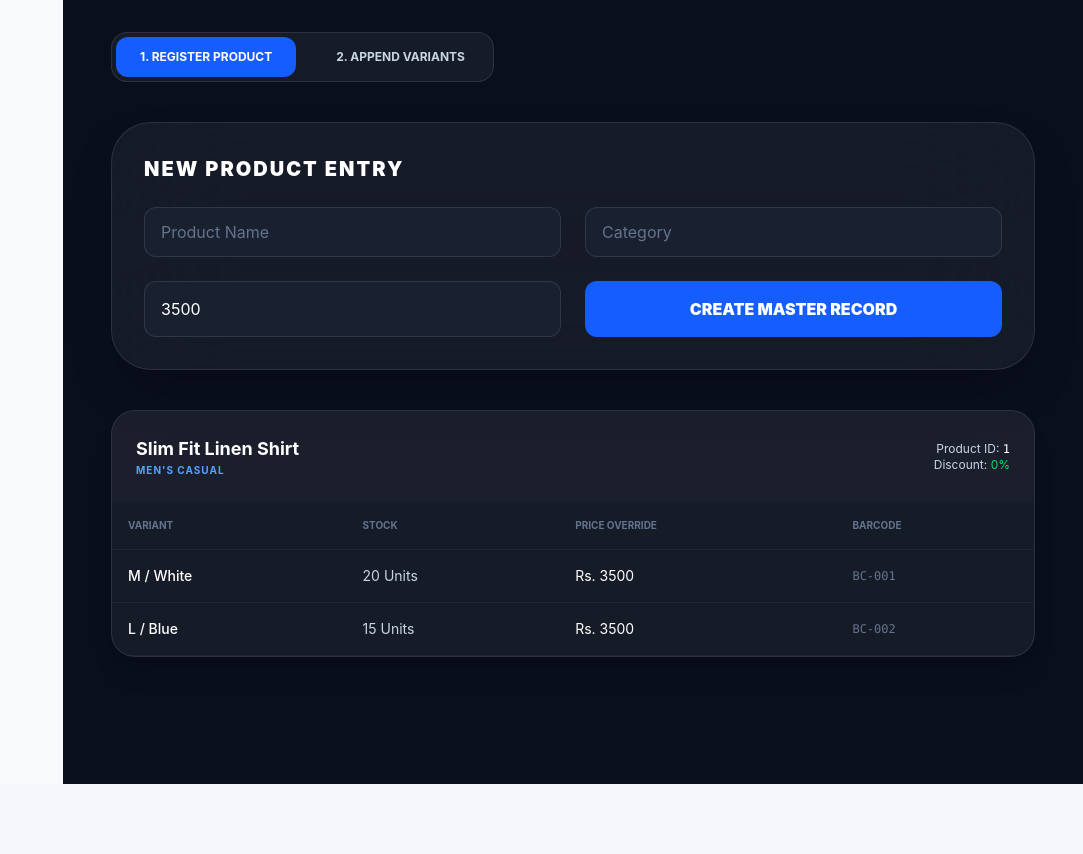
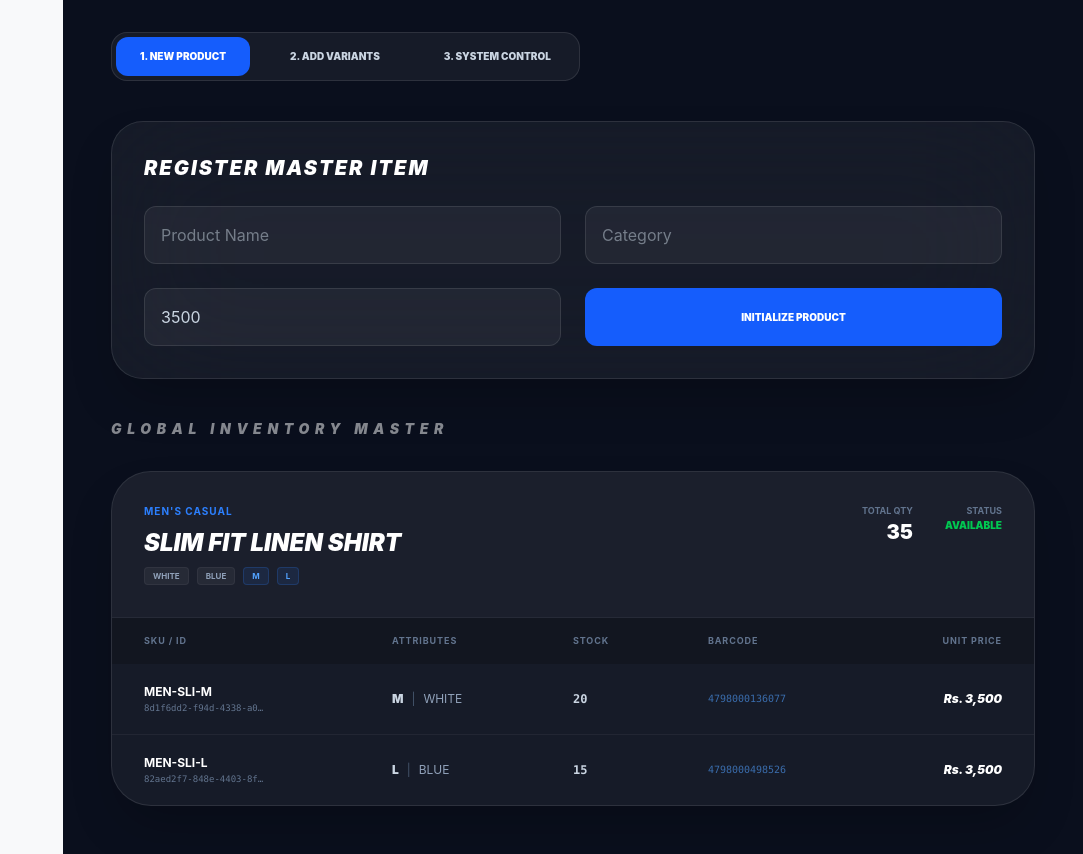
Before and after one commit to RasikaMadushanka/cloth_shop, a React (Vite) app: page /settings in a window 1280 px wide. Shown: the part 940-1794 px from the top of the page, without its empty margins (197-1280 px from the left). Before the commit the page ends 1724 px from the top, so only its background shows below. Built offline with nearby package versions, Linux system fonts and the light colour scheme.

Commit message:
setting component is fix

```diff
--- a/package.json
+++ b/package.json
@@ -13,6 +13,7 @@
     "@tailwindcss/vite": "^4.2.2",
     "lucide-react": "^1.8.0",
     "react": "^19.2.4",
+    "react-barcode": "^1.6.1",
     "react-dom": "^19.2.4",
     "react-icons": "^5.6.0",
     "react-router-dom": "^7.14.1",
--- a/src/components/setting/product/productManagement.tsx
+++ b/src/components/setting/product/productManagement.tsx
@@ -1,10 +1,15 @@
 import React, { useState } from 'react';
+import Barcode from 'react-barcode';
 
+// --- UPDATED INTERFACES TO MATCH YOUR API DATA ---
 interface Variant {
+  variantId?: string; // New from API
+  sku?: string;       // New from API
   size: string;
   color: string;
   stockQuantity: number;
   priceOverride: number;
+  finalPrice?: number | null; // New from API
   barcodeId?: string;
 }
 
@@ -14,11 +19,32 @@ interface Product {
   category: string;
   basePrice: number;
   discountPercentage: number;
+  discountedPrice?: number;   // New from API
+  totalQuantity?: number;     // New from API
+  stockStatus?: string;       // New from API
+  availableColors?: string[]; // New from API
+  availableSizes?: string[];  // New from API
+  createdAt?: string;         // New from API
   variants: Variant[];
 }
 
 const ProductManagement: React.FC = () => {
-  // --- Static Inventory State ---
+  // --- YOUR ORIGINAL EAN-13 GENERATOR ---
+  const generateRealBarcode = (pId: number, vCount: number): string => {
+    const prefix = "479"; // Sri Lanka
+    const companyCode = "8000";
+    const productPart = `${pId}${vCount}`.slice(-5).padStart(5, '0');
+    const base = prefix + companyCode + productPart;
+
+    let sum = 0;
+    for (let i = 0; i < 12; i++) {
+      const digit = parseInt(base[i]);
+      sum += (i % 2 === 0) ? digit : digit * 3;
+    }
+    const checkDigit = (10 - (sum % 10)) % 10;
+    return base + checkDigit.toString();
+  };
+
   const [products, setProducts] = useState<Product[]>([
     {
       productId: 1,
@@ -26,170 +52,215 @@ const ProductManagement: React.FC = () => {
       category: "Men's Casual",
       basePrice: 3500.0,
       discountPercentage: 0.0,
+      discountedPrice: 3500.0,
+      totalQuantity: 35,
+      stockStatus: "AVAILABLE",
+      availableColors: ["White", "Blue"],
+      availableSizes: ["M", "L"],
       variants: [
-        { size: "M", color: "White", stockQuantity: 20, priceOverride: 3500.0, barcodeId: "BC-001" },
-        { size: "L", color: "Blue", stockQuantity: 15, priceOverride: 3500.0, barcodeId: "BC-002" }
+        { variantId: "8d1f6dd2-f94d-4338-a0dc-8154eb84079f", sku: "MEN-SLI-M", size: "M", color: "White", stockQuantity: 20, priceOverride: 3500.0, barcodeId: "4798000136077" },
+        { variantId: "82aed2f7-848e-4403-8f75-73af1169ab3f", sku: "MEN-SLI-L", size: "L", color: "Blue", stockQuantity: 15, priceOverride: 3500.0, barcodeId: "4798000498526" }
       ]
     }
   ]);
 
-  // --- Form States ---
-  const [activeTab, setActiveTab] = useState<'ADD' | 'UPDATE_VARIANT'>('ADD');
+  const [activeTab, setActiveTab] = useState<'ADD' | 'UPDATE_VARIANT' | 'MANAGE'>('ADD');
   const [selectedProductId, setSelectedProductId] = useState<number | "">("");
+  const [barcodeModal, setBarcodeModal] = useState<{ productName: string, variants: Variant[] } | null>(null);
 
-  // Product Add State (JSON 1)
-  const [productForm, setProductForm] = useState({
-    productName: '',
-    category: '',
-    basePrice: 3500.0,
-    discountPercentage: 0.0
-  });
+  const [productForm, setProductForm] = useState({ productName: '', category: '', basePrice: 3500.0, discountPercentage: 0.0 });
+  const [variantForm, setVariantForm] = useState<Variant>({ size: '', color: '', stockQuantity: 0, priceOverride: 3500.0 });
 
-  // Variant Add State (JSON 2)
-  const [variantForm, setVariantForm] = useState<Variant>({
-    size: '', color: '', stockQuantity: 0, priceOverride: 3500.0
-  });
-
-  // --- Logic 1: Initial Product Registration ---
+  // --- YOUR ORIGINAL FUNCTIONS ---
   const handleInitialProductAdd = (e: React.FormEvent) => {
     e.preventDefault();
-    const newProduct: Product = {
-      ...productForm,
-      productId: products.length + 1,
-      variants: [] // Starts with empty variants or current form variants
-    };
+    const newProduct: Product = { ...productForm, productId: products.length + 1, variants: [] };
     setProducts([...products, newProduct]);
-    alert("Phase 1: Product Registered Successfully!");
     setProductForm({ productName: '', category: '', basePrice: 3500.0, discountPercentage: 0.0 });
   };
 
-  // --- Logic 2: Adding Variants to Existing Product ---
   const handleAddVariantToExisting = () => {
     if (!selectedProductId) return;
-
     setProducts(prev => prev.map(p => {
       if (p.productId === selectedProductId) {
-        return {
-          ...p,
-          variants: [...p.variants, { ...variantForm, barcodeId: `BC-${Math.floor(Math.random() * 1000)}` }]
-        };
+        const nextVariantIndex = p.variants.length + 1;
+        const realBarcode = generateRealBarcode(p.productId, nextVariantIndex);
+        return { ...p, variants: [...p.variants, { ...variantForm, barcodeId: realBarcode }] };
       }
       return p;
     }));
+    setVariantForm({ size: '', color: '', stockQuantity: 0, priceOverride: 3500.0 });
+  };
 
-    alert(`Phase 2: New Variant Added to Product ID: ${selectedProductId}`);
-    setVariantForm({ size: '', color: '', stockQuantity: 0, priceOverride: 3500.0 });
+  const handleItemPriceChange = (barcode: string) => {
+    const newPrice = window.prompt(`Update price for Barcode: ${barcode}`);
+    if (newPrice) {
+      setProducts(prev => prev.map(p => ({
+        ...p,
+        variants: p.variants.map(v => v.barcodeId === barcode ? { ...v, priceOverride: parseFloat(newPrice) } : v)
+      })));
+    }
   };
 
   return (
     <div className="min-h-screen bg-[#0a0f1d] p-6 lg:p-12 text-slate-300">
       <div className="max-w-6xl mx-auto space-y-10">
 
-        {/* Navigation Tabs */}
-        <div className="flex gap-4 p-1 bg-white/5 w-fit rounded-2xl border border-white/10">
-          <button
-            onClick={() => setActiveTab('ADD')}
-            className={`px-6 py-3 rounded-xl font-bold text-xs transition-all ${activeTab === 'ADD' ? 'bg-blue-600 text-white' : 'hover:bg-white/5'}`}
-          >
-            1. REGISTER PRODUCT
-          </button>
-          <button
-            onClick={() => setActiveTab('UPDATE_VARIANT')}
-            className={`px-6 py-3 rounded-xl font-bold text-xs transition-all ${activeTab === 'UPDATE_VARIANT' ? 'bg-amber-600 text-white' : 'hover:bg-white/5'}`}
-          >
-            2. APPEND VARIANTS
-          </button>
+        {/* Navigation */}
+        <div className="flex flex-wrap gap-4 p-1 bg-white/5 w-fit rounded-2xl border border-white/10">
+          <button onClick={() => setActiveTab('ADD')} className={`px-6 py-3 rounded-xl font-black text-[10px] transition-all ${activeTab === 'ADD' ? 'bg-blue-600 text-white' : 'hover:bg-white/5'}`}>1. NEW PRODUCT</button>
+          <button onClick={() => setActiveTab('UPDATE_VARIANT')} className={`px-6 py-3 rounded-xl font-black text-[10px] transition-all ${activeTab === 'UPDATE_VARIANT' ? 'bg-amber-600 text-white' : 'hover:bg-white/5'}`}>2. ADD VARIANTS</button>
+          <button onClick={() => setActiveTab('MANAGE')} className={`px-6 py-3 rounded-xl font-black text-[10px] transition-all ${activeTab === 'MANAGE' ? 'bg-cyan-600 text-white' : 'hover:bg-white/5'}`}>3. SYSTEM CONTROL</button>
         </div>
 
-        {/* --- PHASE 1: PRODUCT ADD --- */}
+        {/* Add Product Section */}
         {activeTab === 'ADD' && (
-          <section className="bg-white/5 backdrop-blur-3xl border border-white/10 rounded-[2.5rem] p-8 shadow-2xl animate-in fade-in duration-500">
-            <h2 className="text-xl font-black text-white mb-6 uppercase tracking-widest">New Product Entry</h2>
+          <section className="bg-white/5 backdrop-blur-3xl border border-white/10 rounded-[2rem] p-8 shadow-2xl">
+            <h2 className="text-xl font-black text-white mb-6 uppercase tracking-widest italic">Register Master Item</h2>
             <form onSubmit={handleInitialProductAdd} className="grid grid-cols-1 md:grid-cols-2 gap-6">
-              <input
-                placeholder="Product Name" className="form-input-style"
-                value={productForm.productName} onChange={e => setProductForm({...productForm, productName: e.target.value})}
-              />
-              <input
-                placeholder="Category" className="form-input-style"
-                value={productForm.category} onChange={e => setProductForm({...productForm, category: e.target.value})}
-              />
-              <input
-                type="number" placeholder="Base Price" className="form-input-style"
-                value={productForm.basePrice} onChange={e => setProductForm({...productForm, basePrice: +e.target.value})}
-              />
-              <button type="submit" className="bg-blue-600 py-4 rounded-xl font-black text-white hover:bg-blue-500 transition-all">
-                CREATE MASTER RECORD
-              </button>
+              <input placeholder="Product Name" className="bg-white/5 border border-white/10 p-4 rounded-xl outline-none focus:border-blue-500" value={productForm.productName} onChange={e => setProductForm({ ...productForm, productName: e.target.value })} required />
+              <input placeholder="Category" className="bg-white/5 border border-white/10 p-4 rounded-xl outline-none focus:border-blue-500" value={productForm.category} onChange={e => setProductForm({ ...productForm, category: e.target.value })} required />
+              <input type="number" placeholder="Base Price" className="bg-white/5 border border-white/10 p-4 rounded-xl outline-none focus:border-blue-500" value={productForm.basePrice} onChange={e => setProductForm({ ...productForm, basePrice: +e.target.value })} required />
+              <button type="submit" className="bg-blue-600 py-4 rounded-xl font-black text-white hover:bg-blue-700 transition-colors uppercase text-[10px]">Initialize Product</button>
             </form>
           </section>
         )}
 
-        {/* --- PHASE 2: VARIANT ADD --- */}
+        {/* Update Variant Section */}
         {activeTab === 'UPDATE_VARIANT' && (
-          <section className="bg-white/5 backdrop-blur-3xl border border-white/10 rounded-[2.5rem] p-8 shadow-2xl animate-in fade-in duration-500">
-            <h2 className="text-xl font-black text-white mb-6 uppercase tracking-widest">Append Item Variants</h2>
+          <section className="bg-white/5 backdrop-blur-3xl border border-white/10 rounded-[2rem] p-8 shadow-2xl">
+            <h2 className="text-xl font-black text-white mb-6 uppercase tracking-widest italic">Append New Variants</h2>
             <div className="grid grid-cols-1 md:grid-cols-3 gap-6">
-              <select
-                className="form-input-style md:col-span-3"
-                value={selectedProductId} onChange={e => setSelectedProductId(+e.target.value)}
-              >
-                <option value="">Select Product to Update...</option>
-                {products.map(p => <option key={p.productId} value={p.productId}>{p.productName} (ID: {p.productId})</option>)}
+              <select className="bg-white/5 border border-white/10 p-4 rounded-xl outline-none md:col-span-3 text-slate-400" value={selectedProductId} onChange={e => setSelectedProductId(+e.target.value)}>
+                <option value="">Choose Master Product...</option>
+                {products.map(p => <option key={p.productId} value={p.productId}>{p.productName}</option>)}
               </select>
-
-              <input placeholder="Size (e.g. 32)" className="form-input-style" value={variantForm.size} onChange={e => setVariantForm({...variantForm, size: e.target.value})} />
-              <input placeholder="Color (e.g. Green)" className="form-input-style" value={variantForm.color} onChange={e => setVariantForm({...variantForm, color: e.target.value})} />
-              <input type="number" placeholder="Stock Qty" className="form-input-style" value={variantForm.stockQuantity || ''} onChange={e => setVariantForm({...variantForm, stockQuantity: +e.target.value})} />
-
-              <button
-                onClick={handleAddVariantToExisting}
-                className="md:col-span-3 bg-amber-600 py-4 rounded-xl font-black text-white hover:bg-amber-500 transition-all"
-              >
-                ADD VARIANT TO SELECTION
-              </button>
+              <input placeholder="Size" className="bg-white/5 border border-white/10 p-4 rounded-xl outline-none" value={variantForm.size} onChange={e => setVariantForm({ ...variantForm, size: e.target.value })} />
+              <input placeholder="Color" className="bg-white/5 border border-white/10 p-4 rounded-xl outline-none" value={variantForm.color} onChange={e => setVariantForm({ ...variantForm, color: e.target.value })} />
+              <input type="number" placeholder="Stock Qty" className="bg-white/5 border border-white/10 p-4 rounded-xl outline-none" value={variantForm.stockQuantity || ''} onChange={e => setVariantForm({ ...variantForm, stockQuantity: +e.target.value })} />
+              <button onClick={handleAddVariantToExisting} className="md:col-span-3 bg-amber-600 py-4 rounded-xl font-black text-white uppercase hover:bg-amber-700 transition-colors">Generate Barcode & Add</button>
             </div>
           </section>
         )}
 
-        {/* --- INVENTORY VIEW --- */}
-        <div className="grid grid-cols-1 gap-6">
+        {/* --- NEW: MASTER PRODUCT VIEW TABLE --- */}
+        <div className="space-y-8">
+          <h2 className="text-sm font-black text-white uppercase tracking-[0.4em] italic opacity-50">Global Inventory Master</h2>
           {products.map(product => (
-            <div key={product.productId} className="bg-white/5 border border-white/10 rounded-3xl overflow-hidden shadow-xl">
-              <div className="p-6 flex justify-between items-center bg-white/[0.02]">
-                <div>
-                  <h3 className="text-lg font-bold text-white">{product.productName}</h3>
-                  <p className="text-[10px] text-blue-400 font-bold uppercase tracking-widest">{product.category}</p>
-                </div>
-                <div className="text-right text-xs">
-                  <p>Product ID: <span className="text-white font-mono">{product.productId}</span></p>
-                  <p>Discount: <span className="text-green-400">{product.discountPercentage}%</span></p>
+            <div key={product.productId} className="bg-white/5 border border-white/10 rounded-[2.5rem] overflow-hidden shadow-2xl transition-all hover:border-white/20">
+              {/* Product Header Card */}
+              <div className="p-8 bg-white/[0.02] flex flex-wrap justify-between items-start border-b border-white/5 gap-6">
+                <div className="space-y-2">
+                  <p className="text-[10px] text-blue-500 font-bold uppercase tracking-widest">{product.category}</p>
+                  <h3 className="text-2xl font-black text-white uppercase italic">{product.productName}</h3>
+                  <div className="flex gap-2">
+                    {product.availableColors?.map(c => <span key={c} className="px-2 py-0.5 bg-white/5 rounded text-[8px] font-bold text-slate-400 border border-white/5 uppercase">{c}</span>)}
+                    {product.availableSizes?.map(s => <span key={s} className="px-2 py-0.5 bg-blue-500/10 rounded text-[8px] font-bold text-blue-400 border border-blue-500/20 uppercase">{s}</span>)}
                   </div>
                 </div>
 
+                <div className="flex gap-8 text-right">
+                  <div>
+                    <p className="text-[9px] text-slate-500 font-bold uppercase">Total Qty</p>
+                    <p className="text-xl font-black text-white">{product.totalQuantity || 0}</p>
+                  </div>
+                  <div>
+                    <p className="text-[9px] text-slate-500 font-bold uppercase">Status</p>
+                    <p className={`text-[10px] font-black uppercase ${product.stockStatus === 'AVAILABLE' ? 'text-green-500' : 'text-red-500'}`}>{product.stockStatus || 'UNKNOWN'}</p>
+                  </div>
+                </div>
+              </div>
+
+              {/* Variant Table */}
+              <div className="overflow-x-auto">
                 <table className="w-full text-left">
-                <thead className="text-[10px] text-slate-500 font-bold uppercase">
-                  <tr className="border-b border-white/5">
-                    <th className="p-4">Variant</th>
-                    <th className="p-4">Stock</th>
-                    <th className="p-4">Price Override</th>
-                    <th className="p-4">Barcode</th>
+                  <thead className="bg-black/20 text-[9px] text-slate-500 uppercase font-black tracking-widest">
+                    <tr>
+                      <th className="px-8 py-4">SKU / ID</th>
+                      <th className="px-8 py-4">Attributes</th>
+                      <th className="px-8 py-4">Stock</th>
+                      <th className="px-8 py-4">Barcode</th>
+                      <th className="px-8 py-4 text-right">Unit Price</th>
                     </tr>
                   </thead>
-                <tbody className="text-sm">
+                  <tbody className="text-xs divide-y divide-white/5">
                     {product.variants.map((v, i) => (
-                    <tr key={i} className="border-b border-white/5 hover:bg-white/[0.01]">
-                      <td className="p-4 text-white font-medium">{v.size} / {v.color}</td>
-                      <td className="p-4">{v.stockQuantity} Units</td>
-                      <td className="p-4 text-white">Rs. {v.priceOverride}</td>
-                      <td className="p-4 font-mono text-xs text-slate-500">{v.barcodeId}</td>
+                      <tr key={i} className="hover:bg-white/[0.01] transition-colors">
+                        <td className="px-8 py-5">
+                          <p className="font-bold text-white uppercase">{v.sku || 'N/A'}</p>
+                          <p className="text-[9px] text-slate-500 font-mono mt-0.5 truncate max-w-[120px]">{v.variantId}</p>
+                        </td>
+                        <td className="px-8 py-5">
+                          <span className="text-slate-300 font-black">{v.size}</span>
+                          <span className="mx-2 text-slate-600">|</span>
+                          <span className="text-slate-400 uppercase">{v.color}</span>
+                        </td>
+                        <td className="px-8 py-5">
+                          <span className={`font-mono font-bold ${v.stockQuantity < 5 ? 'text-red-500' : 'text-slate-300'}`}>{v.stockQuantity}</span>
+                        </td>
+                        <td className="px-8 py-5 font-mono text-[10px] text-blue-400/60">{v.barcodeId}</td>
+                        <td className="px-8 py-5 text-right font-black text-white italic">Rs. {v.priceOverride.toLocaleString()}</td>
                       </tr>
                     ))}
                   </tbody>
                 </table>
               </div>
+            </div>
           ))}
         </div>
+
+        {/* Original Action Sections */}
+        {activeTab === 'MANAGE' && (
+          <section className="bg-white/5 backdrop-blur-3xl border border-white/10 rounded-[2rem] p-8 shadow-2xl">
+            <h2 className="text-xl font-black text-white mb-6 uppercase tracking-widest italic text-center">Printable Barcode Labels</h2>
+            <div className="grid grid-cols-1 gap-4">
+              {products.map(p => (
+                <div key={p.productId} className="flex justify-between items-center p-4 bg-white/5 rounded-2xl border border-white/5">
+                  <span className="font-bold text-white uppercase text-xs">{p.productName}</span>
+                  <button onClick={() => setBarcodeModal({ productName: p.productName, variants: p.variants })} className="text-[10px] font-black text-cyan-400 border border-cyan-400/30 px-6 py-2 rounded-xl hover:bg-cyan-400 hover:text-white transition-all">GENERATE TAGS</button>
+                </div>
+              ))}
+            </div>
+          </section>
+        )}
+
+        {/* Dynamic Barcode Modal */}
+        {barcodeModal && (
+          <div className="fixed inset-0 bg-black/95 backdrop-blur-2xl flex items-center justify-center p-6 z-50">
+            <div className="bg-[#111827] border border-white/10 rounded-[3rem] w-full max-w-lg p-10 overflow-hidden">
+              <h3 className="text-xl font-black text-white mb-2 uppercase italic text-center">{barcodeModal.productName}</h3>
+              <p className="text-[10px] text-slate-500 text-center mb-8 font-bold uppercase tracking-widest">Scanning Ready</p>
+
+              <div className="space-y-6 max-h-[60vh] overflow-y-auto pr-4 custom-scrollbar">
+                {barcodeModal.variants.map((v, idx) => (
+                  <div key={idx} className="bg-white p-6 rounded-[2rem] flex flex-col items-center justify-center shadow-xl">
+                    <p className="text-[10px] text-black font-black uppercase mb-1">{barcodeModal.productName}</p>
+                    <p className="text-[9px] text-slate-600 font-bold mb-4">{v.size} - {v.color} | Rs. {v.priceOverride}</p>
+
+                    <div className="bg-white p-2 rounded-lg border border-slate-100">
+                      <Barcode
+                        value={v.barcodeId || "0000000000000"}
+                        format="CODE128"
+                        lineColor="#000000"
+                        background="#FFFFFF"
+                        displayValue={true}
+                        width={1.2}
+                        height={50}
+                        fontSize={12}
+                        margin={0}
+                      />
+                    </div>
+                  </div>
+                ))}
+              </div>
+
+              <div className="mt-8 flex gap-4">
+                <button onClick={() => window.print()} className="flex-1 py-4 bg-cyan-600 rounded-2xl text-[10px] font-black text-white uppercase tracking-tighter">Print Labels</button>
+                <button onClick={() => setBarcodeModal(null)} className="flex-1 py-4 bg-white/5 rounded-2xl text-[10px] font-black text-white uppercase tracking-tighter">Close</button>
+              </div>
+            </div>
+          </div>
+        )}
       </div>
     </div>
   );
```
Also changed, not shown: 1 other file (tests, documents, lock files or other folders). Lines whose indentation alone changed are shown as unchanged.
